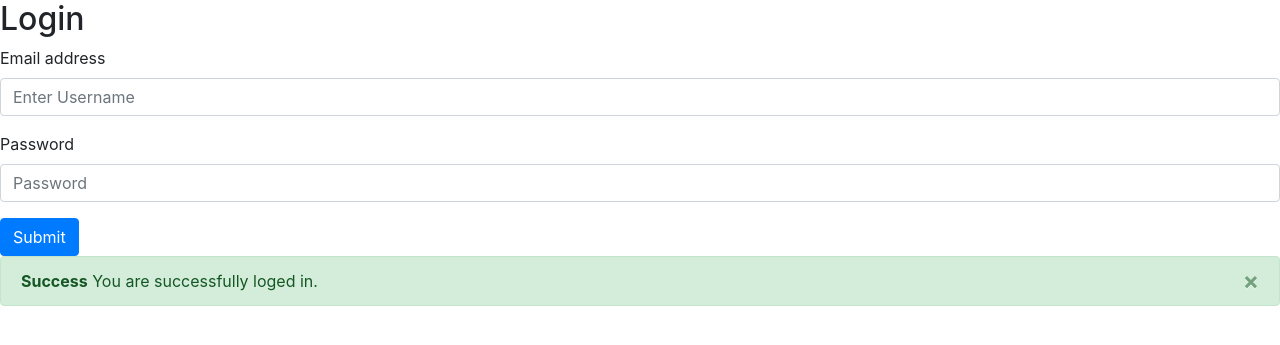
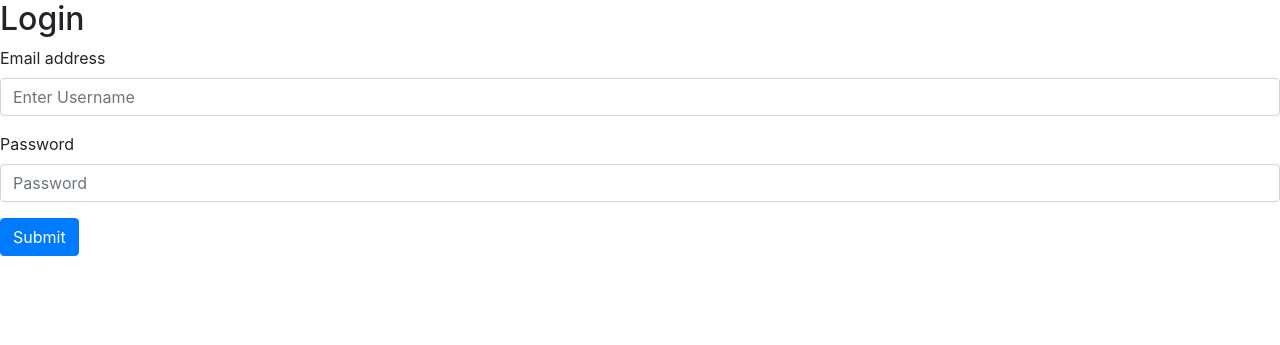
Before and after one commit to AshiiiDeveloper/crispyforms, a Django app: page /login/ in a window 1280 px wide. Shown: the top 345 px of the page. Run offline with Django 4.2, Linux system fonts and the light colour scheme; tables that the repository leaves empty hold one stand-in row (values such as "Sample post"); one stand-in notice (Sample message) is shown.

Commit message:
updating code

```diff
--- a/templates/users/login.html
+++ b/templates/users/login.html
@@ -15,18 +15,4 @@
   </div>
   <button type="submit" class="btn btn-primary">Submit</button>
 </form>
-{% for message in messages %}
-    {% if message.tags == 'success' %}
-       <div class="alert alert-success alert-dismissible fade show" role="alert">
-  <strong>Success</strong> You are successfully loged in.
-  <button type="button" class="close" data-dismiss="alert" aria-label="Close">
-    <span aria-hidden="true">&times;</span>
-  </button>
-</div>
-        </div>
-
-    {% endif %}
-{% endfor %}
-
-    </div>
   {% endblock %}
```
